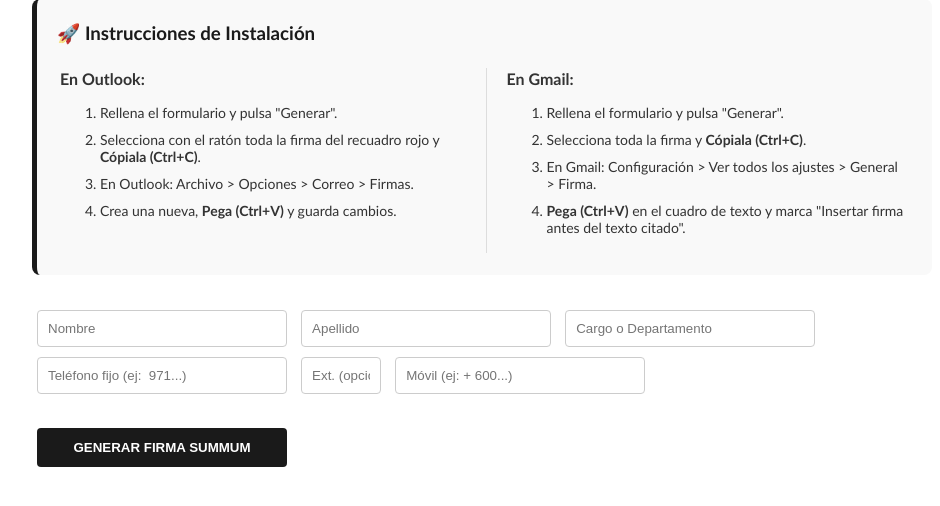
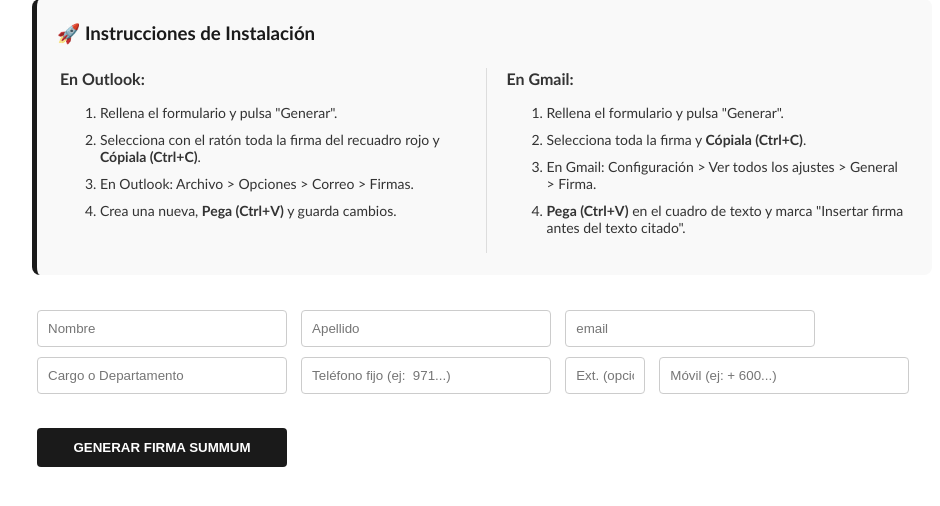
Before and after one commit to miguelmatassegura/firma, a PHP site: page /generador_firma_summum.php in a window 1280 px wide. Shown: the part 156-662 px from the top of the page, without its empty margins (158-1098 px from the left). Run offline with PHP 8.4, Linux system fonts and the light colour scheme.

Commit message:
Auto commit (2026-01-05 10:00:01)

```diff
--- a/src/generador_firma_summum.php
+++ b/src/generador_firma_summum.php
@@ -49,6 +49,7 @@
     <form method="post" action="">
         <input type="text" name="nombre" placeholder="Nombre" required>
         <input type="text" name="apellido" placeholder="Apellido" required>
+        <input type="text" name="email" placeholder="email" required>
         <input type="text" name="cargo" placeholder="Cargo o Departamento" required>
         <input type="text" name="telefono" placeholder="Teléfono fijo (ej:  971...)" required>
         <input type="text" name="extension" placeholder="Ext. (opcional)" maxlength="4" style="width: 80px;">
@@ -65,7 +66,7 @@
      $nombre_mayuscula = mb_convert_case(trim($nombre), MB_CASE_TITLE, 'UTF-8');
      $apellido_mayuscula = mb_convert_case(trim($apellido), MB_CASE_TITLE, 'UTF-8');
      $cargo = mb_convert_case(trim($_POST['cargo']), MB_CASE_TITLE, 'UTF-8');
-     $email = $nombre . $apellido . '@summumhg.com';
+     $email = trim($_POST['email']);
 
      // 2. Procesar Teléfono Fijo y Extensión
      $tel_raw = preg_replace('/\D/', '', $_POST['telefono']);
@@ -116,7 +117,7 @@
                   </tr>
                   <tr>
                     <td style="font-size: 13px; color: #666666; padding-bottom: 10px;">
-                  <a href="tel: <?php echo $tel_raw; ?>" style="color: #666666; text-decoration: none;"><?php echo $telefono; ?></a>  <a href="tel: <?php echo $mov_raw; ?>" style="color: #666666; text-decoration: none;"><?php echo $movil_display; ?></a>
+                  <a href="tel: <?php echo $tel_raw; ?>" style="color: #666666; text-decoration: none;">Tel: <?php echo $telefono; ?></a>  <a href="tel: <?php echo $mov_raw; ?>" style="color: #666666; text-decoration: none;"><?php echo $movil_display; ?></a>
                 </td>
                   </tr>
                   <tr>
```
